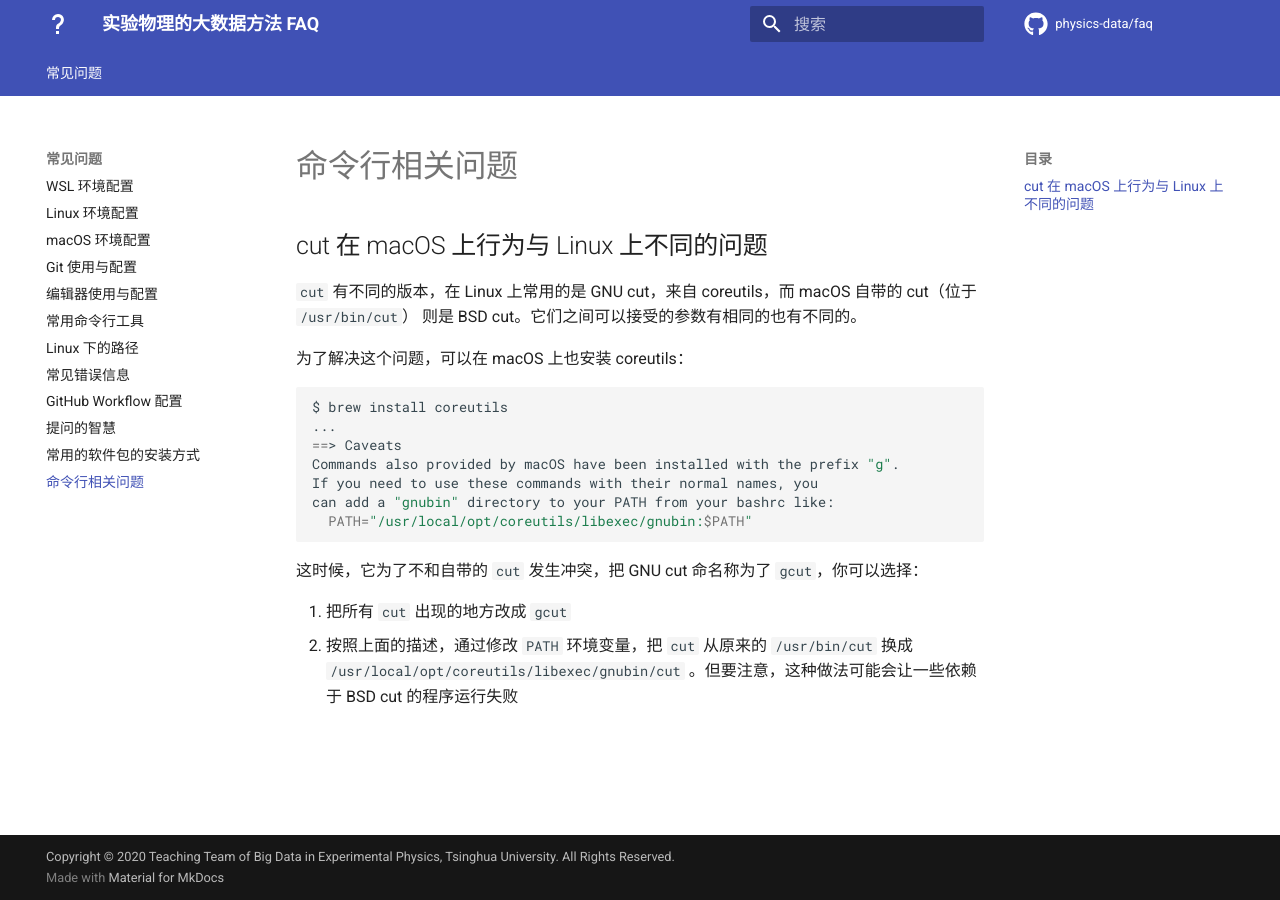
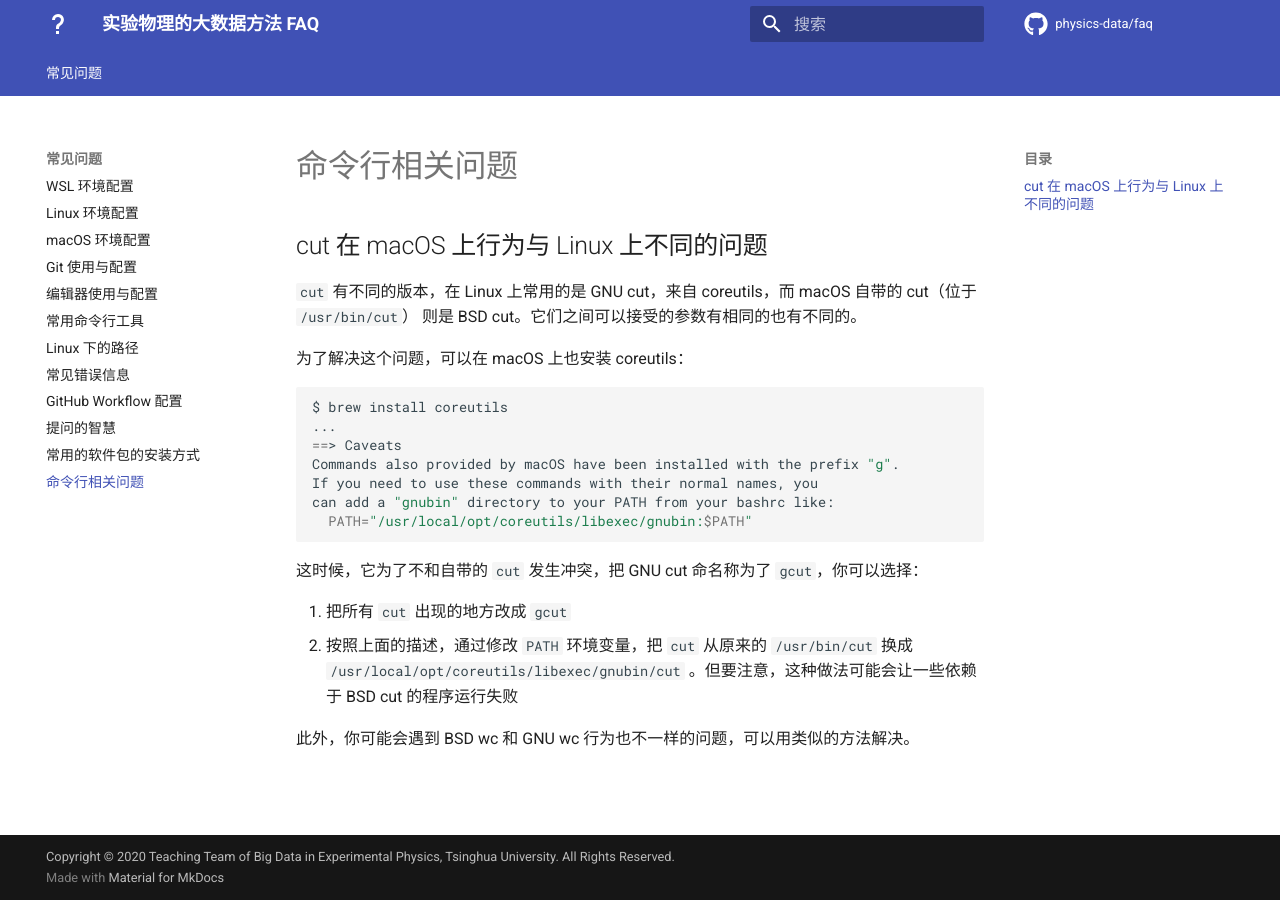
Before and after one commit to physics-data/faq, an MkDocs documentation site: the page built from docs/command-line.md, in a window 1280 px wide. Built offline with MkDocs 1.6.1 and Material for MkDocs 9.7.7, drawn with Linux system fonts in a browser that asks for light colours; comment, search, counter and statistics services are not loaded.

Commit message:
Note wc behavior in command-line.md

```diff
--- a/docs/command-line.md
+++ b/docs/command-line.md
@@ -18,3 +18,5 @@ can add a "gnubin" directory to your PATH from your bashrc like:
 
 1. 把所有 `cut` 出现的地方改成 `gcut`
 2. 按照上面的描述，通过修改 `PATH` 环境变量，把 `cut` 从原来的 `/usr/bin/cut` 换成 `/usr/local/opt/coreutils/libexec/gnubin/cut` 。但要注意，这种做法可能会让一些依赖于 BSD cut 的程序运行失败
+
+此外，你可能会遇到 BSD wc 和 GNU wc 行为也不一样的问题，可以用类似的方法解决。
```
